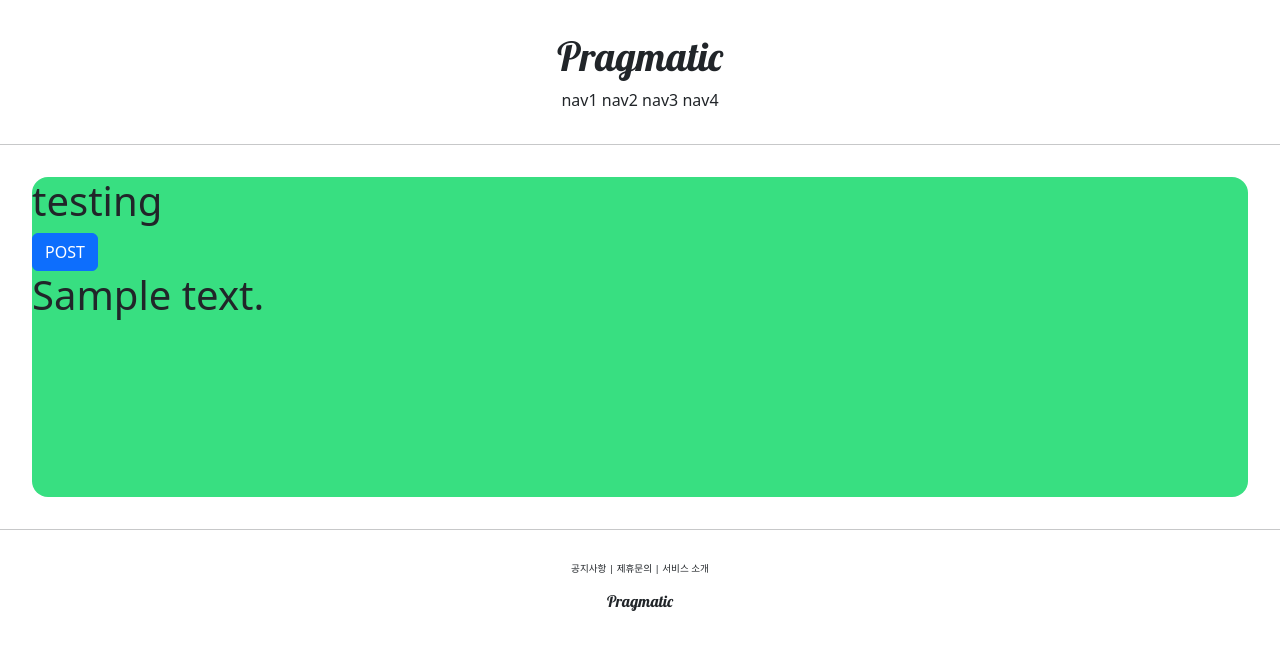
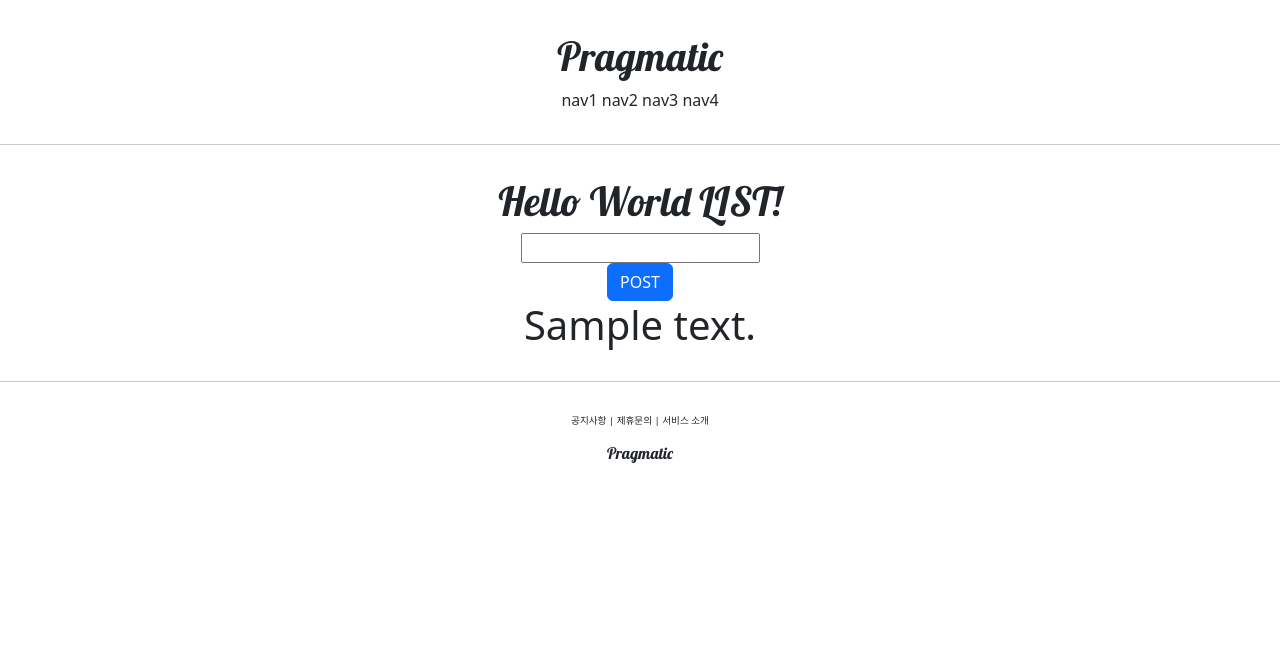
Before and after one commit to su5398/Django_Pinterest_Project, a Django app: template accountapp/templates/accountapp/hello_world.html in a window 1280 px wide. Shown: the top 650 px of the page. Run offline with Django 4.2, Linux system fonts and the light colour scheme; the template is opened without the code that fills it: most values are stand-ins (such as "Sample title", 1, 10 or a date in 2020).

Commit message:
course 17

```diff
--- a/accountapp/templates/accountapp/hello_world.html
+++ b/accountapp/templates/accountapp/hello_world.html
@@ -2,19 +2,26 @@
 
 {% block content %}
 
-    <div style="height: 20rem; background-color: #38df81; border-radius: 1rem; margin: 2rem">
-        <h1>
-            testing
+    <div style="border-radius: 1rem; margin: 2rem; text-align: center">
+        <h1 style="font-family: 'lobster', cursive;">
+            Hello World LIST!
         </h1>
 
         <form action="/account/hello_world/" method="post">
             {% csrf_token %}
-            <input type="submit" class="btn btn-primary" value="POST">
+            <div>
+                <input type="text" name="hello_world_input">
+            </div>
+            <div>
+                <input type="submit" class="btn btn-primary" value="POST">
+            </div>
         </form>
 
+        {% if hello_world_output %}
         <h1>
-            {{ text }}
+            {{ hello_world_output.text }}
         </h1>
+        {% endif %}
 
     </div>
 
```
Also changed, not shown: accountapp/views.py (+10 -1 lines).
